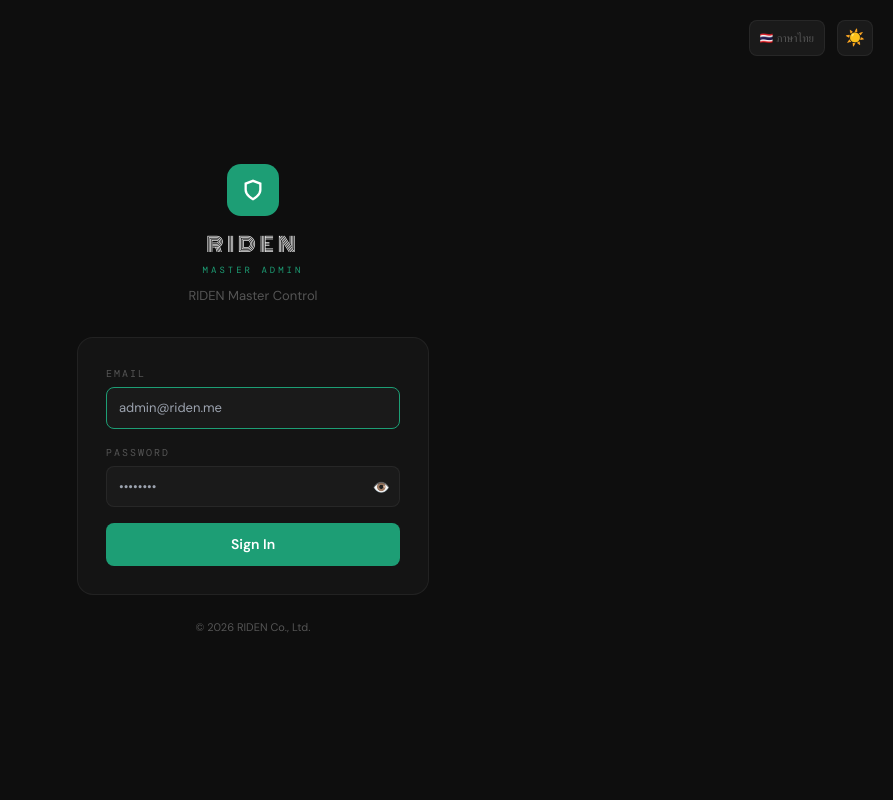
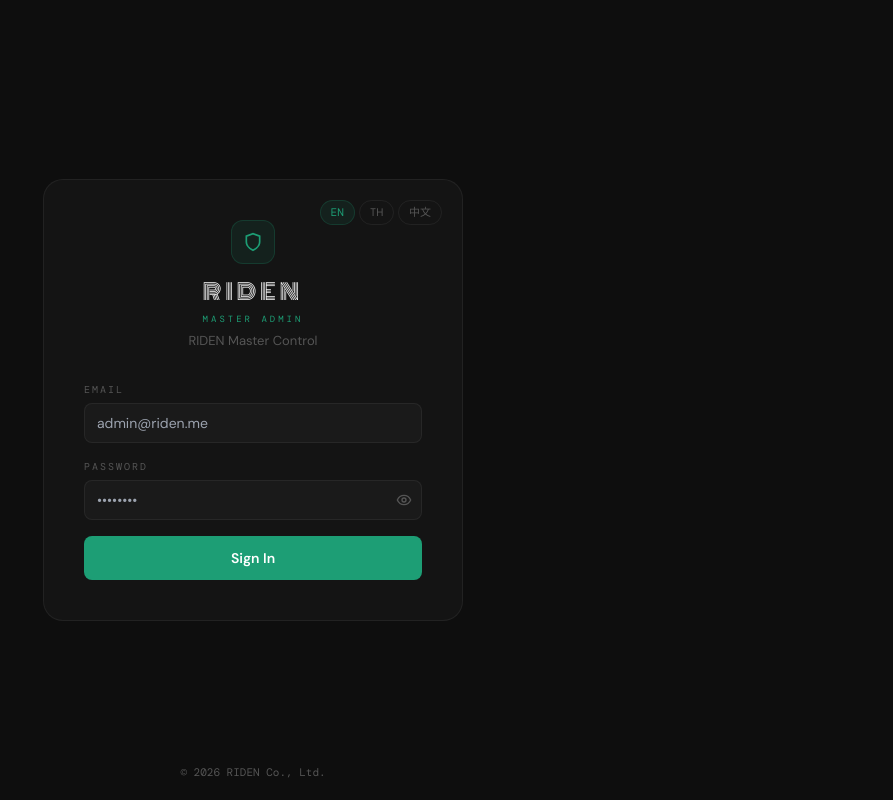
Before and after one commit to jeet623-create/Riden, a Next.js app: page /admin/login in a window 1280 px wide. Shown: the whole page, without its empty margins (387-1280 px from the left). Built offline with nearby package versions, Linux system fonts and the light colour scheme.

Commit message:
feat: Figma design - page.tsx

```diff
--- a/src/app/admin/login/page.tsx
+++ b/src/app/admin/login/page.tsx
@@ -1,101 +1,98 @@
 'use client'
 import { useState, useEffect } from 'react'
 import { useRouter } from 'next/navigation'
+import { motion, AnimatePresence } from 'framer-motion'
+import { Eye, EyeOff } from 'lucide-react'
 import { createClient } from '@/lib/supabase'
 
-export default function AdminLogin() {
+type Lang = 'en' | 'th' | 'zh'
+const T = {
+  en: { title:'RIDEN Admin', sub:'RIDEN Master Control', email:'EMAIL', password:'PASSWORD', signin:'Sign In', error:'Invalid email or password', signing:'Signing in...' },
+  th: { title:'RIDEN แอดมิน', sub:'ระบบควบคุมหลัก', email:'อีเมล', password:'รหัสผ่าน', signin:'เข้าสู่ระบบ', error:'อีเมลหรือรหัสผ่านไม่ถูกต้อง', signing:'กำลังเข้าสู่ระบบ...' },
+  zh: { title:'RIDEN 管理员', sub:'主控制系统', email:'电子邮件', password:'密码', signin:'登录', error:'邮箱或密码错误', signing:'登录中...' },
+}
+
+export default function AdminLoginPage() {
   const router = useRouter()
-  const [lang, setLang] = useState<'en'|'th'>('en')
+  const [lang, setLang] = useState<Lang>('en')
   const [email, setEmail] = useState('')
   const [password, setPassword] = useState('')
+  const [showPass, setShowPass] = useState(false)
   const [error, setError] = useState('')
   const [loading, setLoading] = useState(false)
-  const [showPass, setShowPass] = useState(false)
-  const [theme, setTheme] = useState<'dark'|'light'>('dark')
+  const t = T[lang]
 
   useEffect(() => {
-    const saved = localStorage.getItem('admin_theme') as 'dark'|'light' || 'dark'
-    setTheme(saved)
-    document.documentElement.setAttribute('data-theme', saved)
+    document.documentElement.setAttribute('data-theme', 'dark')
   }, [])
 
-  function toggleTheme() {
-    const next = theme === 'dark' ? 'light' : 'dark'
-    setTheme(next)
-    localStorage.setItem('admin_theme', next)
-    document.documentElement.setAttribute('data-theme', next)
+  async function handleSubmit(e: React.FormEvent) {
+    e.preventDefault()
+    setError(''); setLoading(true)
+    const sb = createClient()
+    const { data, error: authError } = await sb.auth.signInWithPassword({ email, password })
+    if (authError || !data.user) { setError(t.error); setLoading(false); return }
+    const { data: admin } = await sb.from('admin_users').select('id').eq('id', data.user.id).single()
+    if (!admin) { await sb.auth.signOut(); setError(t.error); setLoading(false); return }
+    router.push('/admin/dashboard')
   }
 
-  const T = {
-    en: { title:'RIDEN', sub:'MASTER ADMIN', label:'RIDEN Master Control', email:'EMAIL', pass:'PASSWORD', btn:'Sign In', err:'Invalid credentials or no admin access.' },
-    th: { title:'RIDEN', sub:'MASTER ADMIN', label:'ศูนย์ควบคุม RIDEN', email:'อีเมล', pass:'รหัสผ่าน', btn:'เข้าสู่ระบบ', err:'ข้อมูลไม่ถูกต้อง' },
-  }
-  const t = T[lang]
+  return (
+    <div className="min-h-screen flex items-center justify-center dot-grid" style={{ background: 'var(--bg-base)', fontFamily: 'var(--font-body)' }}>
+      <motion.div initial={{ opacity: 0, y: 12 }} animate={{ opacity: 1, y: 0 }} transition={{ duration: 0.2 }}
+        style={{ width: 420, background: 'var(--bg-surface)', border: '1px solid var(--border)', borderRadius: 20, padding: 40, position: 'relative' }}>
 
-  async function handleLogin(e: React.FormEvent) {
-    e.preventDefault(); setLoading(true); setError('')
-    const supabase = createClient()
-    const { data: auth, error: ae } = await supabase.auth.signInWithPassword({ email, password })
-    if (ae || !auth.user) { setError(t.err); setLoading(false); return }
-    const { data: admin } = await supabase.from('admin_users').select('id,role,name').eq('id', auth.user.id).single()
-    if (!admin) { await supabase.auth.signOut(); setError(t.err); setLoading(false); return }
-    router.push('/admin')
-  }
-
-  const inp: React.CSSProperties = { width:'100%', background:'var(--bg-elevated)', border:'1px solid var(--border)', borderRadius:'var(--r)', padding:'10px 12px', fontSize:13, color:'var(--text-1)', outline:'none', fontFamily:'var(--font-body)', transition:'border-color 0.15s' }
-
-  return (
-    <div style={{ minHeight:'100vh', background:'var(--bg-base)', display:'flex', alignItems:'center', justifyContent:'center', fontFamily:'var(--font-body)', position:'relative' }}>
-      {/* Theme toggle */}
-      <button onClick={toggleTheme} style={{ position:'absolute', top:20, right:20, background:'var(--bg-elevated)', border:'1px solid var(--border)', borderRadius:'var(--r)', width:36, height:36, display:'flex', alignItems:'center', justifyContent:'center', cursor:'pointer', fontSize:16 }}>
-        {theme==='dark'?'☀️':'🌙'}
+        {/* Lang toggle */}
+        <div style={{ position: 'absolute', top: 20, right: 20, display: 'flex', gap: 4 }}>
+          {(['en','th','zh'] as Lang[]).map(l => (
+            <button key={l} onClick={() => setLang(l)}
+              style={{ padding: '3px 10px', borderRadius: 99, fontSize: 11, fontFamily: 'var(--font-mono)', cursor: 'pointer', border: `1px solid ${lang===l?'var(--teal-20)':'var(--border)'}`, background: lang===l?'var(--teal-10)':'transparent', color: lang===l?'var(--teal)':'var(--text-3)' }}>
+              {l==='en'?'EN':l==='th'?'TH':'中文'}
             </button>
-      {/* Lang toggle */}
-      <button onClick={()=>setLang(lang==='en'?'th':'en')} style={{ position:'absolute', top:20, right:68, background:'var(--bg-elevated)', border:'1px solid var(--border)', borderRadius:'var(--r)', padding:'0 10px', height:36, fontSize:11, color:'var(--text-3)', cursor:'pointer', fontFamily:'var(--font-body)' }}>
-        {lang==='en'?'🇹🇭 ภาษาไทย':'🇬🇧 English'}
-      </button>
-
-      {/* Card */}
-      <div style={{ width:'100%', maxWidth:400, padding:'0 24px' }}>
-        {/* Logo */}
-        <div style={{ textAlign:'center', marginBottom:32 }}>
-          <div style={{ display:'inline-flex', alignItems:'center', justifyContent:'center', width:52, height:52, background:'var(--teal)', borderRadius:14, marginBottom:14 }}>
-            <svg width='22' height='22' viewBox='0 0 24 24' fill='none' stroke='white' strokeWidth='2.5'><path d='M12 22s8-4 8-10V5l-8-3-8 3v7c0 6 8 10 8 10z'/></svg>
-          </div>
-          <div style={{ fontFamily:'var(--font-brand)', fontSize:20, letterSpacing:4, color:'var(--text-1)', marginBottom:4 }}>{t.title}</div>
-          <div style={{ fontFamily:'var(--font-mono)', fontSize:9, color:'var(--teal)', letterSpacing:3, marginBottom:8 }}>{t.sub}</div>
-          <div style={{ fontSize:13, color:'var(--text-3)' }}>{t.label}</div>
+          ))}
         </div>
 
-        {/* Form card */}
-        <div style={{ background:'var(--bg-surface)', border:'1px solid var(--border)', borderRadius:16, padding:28 }}>
-          <form onSubmit={handleLogin} style={{ display:'flex', flexDirection:'column', gap:16 }}>
+        {/* Logo */}
+        <div style={{ textAlign: 'center', marginBottom: 32 }}>
+          <div style={{ width: 44, height: 44, background: 'var(--teal-10)', border: '1px solid var(--teal-20)', borderRadius: 12, display: 'flex', alignItems: 'center', justifyContent: 'center', margin: '0 auto 12px' }}>
+            <svg width="20" height="20" viewBox="0 0 24 24" fill="none" stroke="var(--teal)" strokeWidth="2"><path d="M12 22s8-4 8-10V5l-8-3-8 3v7c0 6 8 10 8 10z"/></svg>
+          </div>
+          <div style={{ fontFamily: 'var(--font-brand)', fontSize: 22, color: 'var(--text-1)', letterSpacing: 4 }}>RIDEN</div>
+          <div style={{ fontFamily: 'var(--font-mono)', fontSize: 9, color: 'var(--teal)', letterSpacing: 3, textTransform: 'uppercase', marginTop: 4 }}>MASTER ADMIN</div>
+          <div style={{ fontSize: 13, color: 'var(--text-3)', marginTop: 4 }}>{t.sub}</div>
+        </div>
+
+        <form onSubmit={handleSubmit} style={{ display: 'flex', flexDirection: 'column', gap: 16 }}>
           <div>
-              <label style={{ display:'block', fontSize:10, fontFamily:'var(--font-mono)', color:'var(--text-3)', letterSpacing:2, textTransform:'uppercase', marginBottom:6 }}>{t.email}</label>
-              <input type='email' value={email} onChange={e=>setEmail(e.target.value)} required autoFocus placeholder='admin@riden.me' style={inp} onFocus={e=>e.target.style.borderColor='var(--teal)'} onBlur={e=>e.target.style.borderColor='var(--border)'} />
+            <label style={{ fontFamily: 'var(--font-mono)', fontSize: 10, color: 'var(--text-3)', textTransform: 'uppercase', letterSpacing: 2, display: 'block', marginBottom: 6 }}>{t.email}</label>
+            <input type="email" value={email} onChange={e => setEmail(e.target.value)} placeholder="admin@riden.me" required
+              style={{ width: '100%', background: 'var(--bg-elevated)', border: '1px solid var(--border)', borderRadius: 8, height: 40, padding: '0 12px', fontSize: 14, color: 'var(--text-1)', outline: 'none', transition: 'border-color 150ms', fontFamily: 'var(--font-body)' }}
+              onFocus={e => e.target.style.borderColor = 'var(--teal)'}
+              onBlur={e => e.target.style.borderColor = 'var(--border)'} />
           </div>
           <div>
-              <label style={{ display:'block', fontSize:10, fontFamily:'var(--font-mono)', color:'var(--text-3)', letterSpacing:2, textTransform:'uppercase', marginBottom:6 }}>{t.pass}</label>
-              <div style={{ position:'relative' }}>
-                <input type={showPass?'text':'password'} value={password} onChange={e=>setPassword(e.target.value)} required placeholder='••••••••' style={{...inp, paddingRight:40}} onFocus={e=>e.target.style.borderColor='var(--teal)'} onBlur={e=>e.target.style.borderColor='var(--border)'} />
-                <button type='button' onClick={()=>setShowPass(!showPass)} style={{ position:'absolute', right:10, top:'50%', transform:'translateY(-50%)', background:'none', border:'none', cursor:'pointer', fontSize:14, color:'var(--text-3)' }}>
-                  {showPass?'👁️':'👁️'}
+            <label style={{ fontFamily: 'var(--font-mono)', fontSize: 10, color: 'var(--text-3)', textTransform: 'uppercase', letterSpacing: 2, display: 'block', marginBottom: 6 }}>{t.password}</label>
+            <div style={{ position: 'relative' }}>
+              <input type={showPass?'text':'password'} value={password} onChange={e => setPassword(e.target.value)} placeholder="••••••••" required
+                style={{ width: '100%', background: 'var(--bg-elevated)', border: '1px solid var(--border)', borderRadius: 8, height: 40, padding: '0 40px 0 12px', fontSize: 14, color: 'var(--text-1)', outline: 'none', transition: 'border-color 150ms' }}
+                onFocus={e => e.target.style.borderColor = 'var(--teal)'}
+                onBlur={e => e.target.style.borderColor = 'var(--border)'} />
+              <button type="button" onClick={() => setShowPass(!showPass)} style={{ position: 'absolute', right: 10, top: '50%', transform: 'translateY(-50%)', background: 'none', border: 'none', cursor: 'pointer', color: 'var(--text-3)' }}>
+                {showPass ? <EyeOff size={16}/> : <Eye size={16}/>}
               </button>
             </div>
           </div>
-            {error&&(
-              <div style={{ background:'var(--red-bg)', border:'1px solid rgba(239,68,68,0.25)', borderRadius:'var(--r)', padding:'9px 12px', fontSize:12, color:'var(--red)' }}>{error}</div>
-            )}
-            <button type='submit' disabled={loading} style={{ width:'100%', padding:'11px', background:'var(--teal)', color:'#fff', border:'none', borderRadius:'var(--r)', fontSize:14, fontWeight:600, cursor:loading?'not-allowed':'pointer', opacity:loading?0.7:1, transition:'all 0.12s', fontFamily:'var(--font-body)', display:'flex', alignItems:'center', justifyContent:'center', gap:8 }}>
-              {loading?(
-                <><div style={{ width:16, height:16, border:'2px solid rgba(255,255,255,0.3)', borderTopColor:'#fff', borderRadius:'50%', animation:'spin 0.7s linear infinite' }} /><style>{'@keyframes spin{to{transform:rotate(360deg)}}'}</style></>
-              ):t.btn}
+          <AnimatePresence>
+            {error && <motion.div initial={{ opacity: 0, height: 0 }} animate={{ opacity: 1, height: 'auto' }} exit={{ opacity: 0, height: 0 }}
+              style={{ background: 'var(--red-bg)', border: '1px solid rgba(239,68,68,0.2)', borderRadius: 8, padding: '10px 12px', fontSize: 12, color: 'var(--red)' }}>{error}</motion.div>}
+          </AnimatePresence>
+          <button type="submit" disabled={loading}
+            style={{ width: '100%', height: 44, background: 'var(--teal)', color: 'white', border: 'none', borderRadius: 8, fontSize: 14, fontWeight: 600, cursor: loading?'not-allowed':'pointer', opacity: loading?0.7:1, transition: 'all 150ms', fontFamily: 'var(--font-body)' }}>
+            {loading ? t.signing : t.signin}
           </button>
         </form>
-        </div>
-
-        <div style={{ textAlign:'center', marginTop:24, fontSize:11, color:'var(--text-3)' }}>© 2026 RIDEN Co., Ltd.</div>
-      </div>
+      </motion.div>
+      <div style={{ position: 'fixed', bottom: 20, fontSize: 11, color: 'var(--text-3)', fontFamily: 'var(--font-mono)' }}>© 2026 RIDEN Co., Ltd.</div>
     </div>
   )
 }
```
Lines whose indentation alone changed are shown as unchanged.
